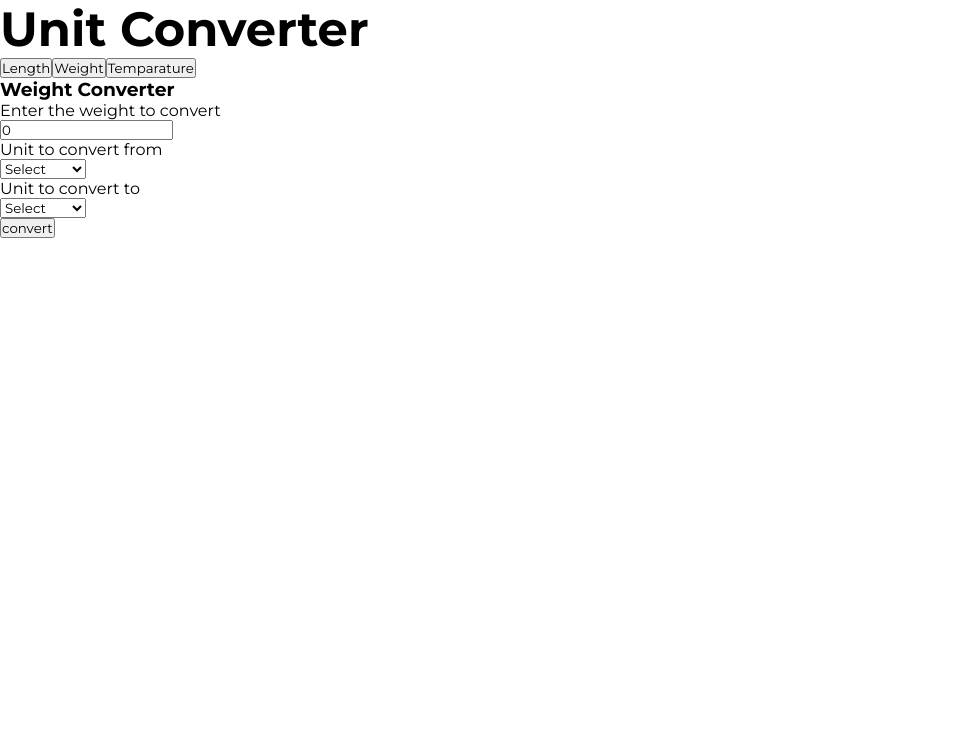
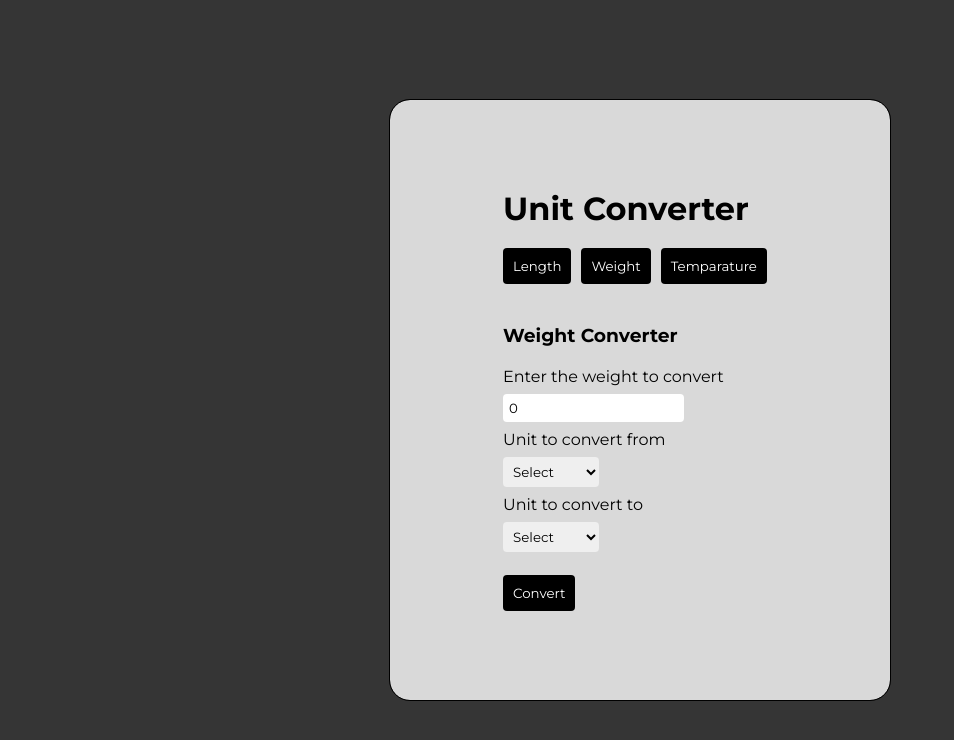
Before and after one commit to Xqni/Unit-Converter, a React (Vite) app in the folder main/: page / in a window 1280 px wide. Both pictures are taken after a click on the button "Weight". Shown: the top 740 px of the page, without its empty margins (0-954 px from the left). Built offline with nearby package versions, Linux system fonts and the light colour scheme.

Commit message:
add comments, refactor code, rebuild frontend, add stylesheet

```diff
--- a/main/src/App.jsx
+++ b/main/src/App.jsx
@@ -2,21 +2,25 @@ import { useState } from 'react'
 import Form from './components/Form'
 import './index.css'
 function App() {
-
+ // initialize state to keep track of selected unit converter
   const [unit, setUnit] = useState(null)
-  const units = ['length', 'weight', 'temparature']
-  const toTitleCase = str => str.charAt(0).toUpperCase() + str.slice(1).toLowerCase()
+  const units = ['length', 'weight', 'temparature'] // different converters available
+  const toTitleCase = str => str.charAt(0).toUpperCase() + str.slice(1).toLowerCase() // function for title-casing
 
   return (
-    <>
-      <h1>Unit Converter</h1>
-      <div>
-        {units.map(unit => (
-          <button key={unit} onClick={() => setUnit(unit)}>{toTitleCase(unit)}</button>
-        ))}
+    <div className='container'>
+      <div className='main'>
+        <h1 className='heading'>Unit Converter</h1>
+        <div>
+          {/* buttons for units */}
+          {units.map(unit => (
+            <button key={unit} onClick={() => setUnit(unit)}>{toTitleCase(unit)}</button>
+          ))}
+        </div>
+        {/* if unit is selected then display the related form */}
+        {unit && <Form unit={unit} />}
       </div>
-      {unit && <Form unit={unit} />}
-    </>
+    </div>
   )
 }
 
--- a/main/src/components/Form.jsx
+++ b/main/src/components/Form.jsx
@@ -1,7 +1,10 @@
 import { useState, useEffect } from 'react'
+
+// api conversation and result
 import sendreq from '../services/conversion'
 import Result from './Result'
 
+// Units for conversions
 const unitCategories = {
     length: ['millimeter', 'centimeter', 'meter', 'kilometer', 'inch', 'foot', 'yard', 'mile'],
     weight: ['milligram', 'gram', 'kilogram', 'ounce', 'pound'],
@@ -9,12 +12,14 @@ const unitCategories = {
 }
 
 const Form = ({ unit }) => {
-    const [returnValue, setReturn] = useState(null)
-    const [value, setValue] = useState(0)
-    const [fromUnit, setFromUnit] = useState('')
-    const [toUnit, setToUnit] = useState('')
-    const [categories, setCategory] = useState([])
+    // initialize states
+    const [returnValue, setReturn] = useState(null) // response from the api
+    const [value, setValue] = useState(0) // value user input
+    const [fromUnit, setFromUnit] = useState('') // unit to convert from
+    const [toUnit, setToUnit] = useState('') // unit to convert to
+    const [categories, setCategory] = useState([]) // units to show in options
 
+    // change options everytime user selects between different unit conversions [length, weight, temparature]
     useEffect(() => {
         if (unitCategories[unit]) {
             setCategory(unitCategories[unit])
@@ -27,27 +32,35 @@ const Form = ({ unit }) => {
         setToUnit('')
     }, [unit])
 
+    // when user submits the form
     const handlSubmit = async e => {
+        // dont reload the page
         e.preventDefault()
-        if (isNaN(value)) return
-        if (fromUnit === '' || toUnit === '') return
-        const unitObject = { value: parseFloat(value), fromUnit, toUnit }
-        const result = await sendreq(unit, unitObject)
-        setReturn(result)
+
+        // check if the user input is a number
+        if (isNaN(value)) return // if value is not a number (NaN)
+        if (fromUnit === '' || toUnit === '') return // if conversion units are empty
+        const unitObject = { value: parseFloat(value), fromUnit, toUnit } // create a new object to send to api
+        const result = await sendreq(unit, unitObject) // wait for the response
+        setReturn(result) // change returnValue's state
     }
 
+    // function for title-casing
     const toTitleCase = str => str.charAt(0).toUpperCase() + str.slice(1).toLowerCase()
 
     return (
         <>
+            <div className='form'>
+                {/* Display which unit coverter is selected */}
                 <h3>{toTitleCase(unit)} Converter</h3>
                 <form onSubmit={handlSubmit}>
                     <div>
-                    <div>Enter the {unit} to convert</div>
+                        <div className='input-label'>Enter the {unit} to convert</div>
                         <input type="text" value={value} onChange={(event) => setValue(event.target.value)} />
                         <div>
                             <label htmlFor='fromUnitSelect'>Unit to convert from </label>
                             <div>
+                                {/* show different units users can convert between */}
                                 <select id='fromUnitSelect' value={fromUnit} onChange={e => setFromUnit(e.target.value)}>
                                     <option value="" disabled>Select</option>
                                     {categories.map(category => (
@@ -59,6 +72,7 @@ const Form = ({ unit }) => {
                         <div>
                             <label htmlFor='toUnitSelect'>Unit to convert to </label>
                             <div>
+                                {/* show different units users can convert between */}
                                 <select id='toUnitSelect' value={toUnit} onChange={e => setToUnit(e.target.value)}>
                                     <option value="" disabled>Select</option>
                                     {categories.map(category => (
@@ -68,9 +82,11 @@ const Form = ({ unit }) => {
                             </div>
                         </div>
                     </div>
-                <button type='submit'>convert</button>
+                    <button className='convert' type='submit'>Convert</button>
                 </form>
+                {/* show result if there is a return value */}
                 {returnValue && <Result returnValue={returnValue} />}
+            </div>
         </>
     )
 }
--- a/main/src/components/Result.jsx
+++ b/main/src/components/Result.jsx
@@ -1,11 +1,14 @@
+// simple component to display the result only after use clicks on 'convert' button
 const Result = ({ returnValue }) => {
-  const toTitleCase = str => str.charAt(0).toUpperCase() + str.slice(1).toLowerCase()
+  const toTitleCase = str => str.charAt(0).toUpperCase() + str.slice(1).toLowerCase() //function for title=casing
 
   return (
     <>
-      <h3>Result</h3>
-      <div>
-        {returnValue.value} {toTitleCase(returnValue.toUnit)}
+      <div className="result">
+        <h3>Result</h3>
+        <div>
+          {returnValue.value} {toTitleCase(returnValue.toUnit)}
+        </div>
       </div>
     </>
   )
--- a/main/src/index.css
+++ b/main/src/index.css
@@ -6,6 +6,70 @@
   font-family: 'Montserrat', Arial, Helvetica, sans-serif;
 }
 
-h1{
-  font-size: 48px;
+body {
+  width: 100vw;
+  height: 100vh;
+  display: flex;
+  justify-content: center;
+  align-items: center;
+  background-color: #353535;
 }
+
+.container {
+  width: 500px;
+  height: 600px;
+  margin: 50px;
+  outline: solid 1px black;
+  display: flex;
+  justify-content: center;
+  align-items: center;
+  background-color: #d9d9d9;
+  border-radius: 20px;
+}
+
+.heading {
+  margin-bottom: 20px;
+}
+
+button {
+  background-color: black;
+  border: none;
+  color: white;
+  margin-right: 10px;
+  padding: 10px;
+  border-radius: 4px;
+}
+
+button:hover {
+  opacity: 0.7;
+  transition: .25s ease-in-out;
+}
+
+.form {
+  margin-top: 40px;
+}
+
+.form h3 {
+  margin-bottom: 20px;
+}
+
+.form input,
+.form select {
+  border: none;
+  padding: 6px;
+  margin: 8px auto;
+  border-radius: 4px;
+}
+
+.form input:focus,
+.form select:focus {
+  outline: none;
+}
+
+.convert {
+  margin-top: 15px;
+}
+
+.result {
+  margin-top: 30px;
+}
--- a/main/src/services/conversion.js
+++ b/main/src/services/conversion.js
@@ -2,8 +2,11 @@ import axios from 'axios'
 const baseUrl = '/'
 
 const sendreq = async (unit, object) => {
+    // send data to server and store return value
     const request = axios.post(`${baseUrl}${unit}`, object)
+    // wait for request/promise to be fulfilled
     const response = await request
+    //return the data attribute of response
     return response.data
 }
 
--- a/main/vite.config.js
+++ b/main/vite.config.js
@@ -4,6 +4,8 @@ import react from '@vitejs/plugin-react'
 // https://vite.dev/config/
 export default defineConfig({
   plugins: [react()],
+  // if backend deployed on internet, forwards to requests to local port for dev purposes
+  // needs to have dev env run, npm run dev
   server: {
     proxy: {
       '/': {
```
Also changed, not shown: 6 other files (tests, documents, lock files or other folders). Lines whose indentation alone changed are shown as unchanged.
